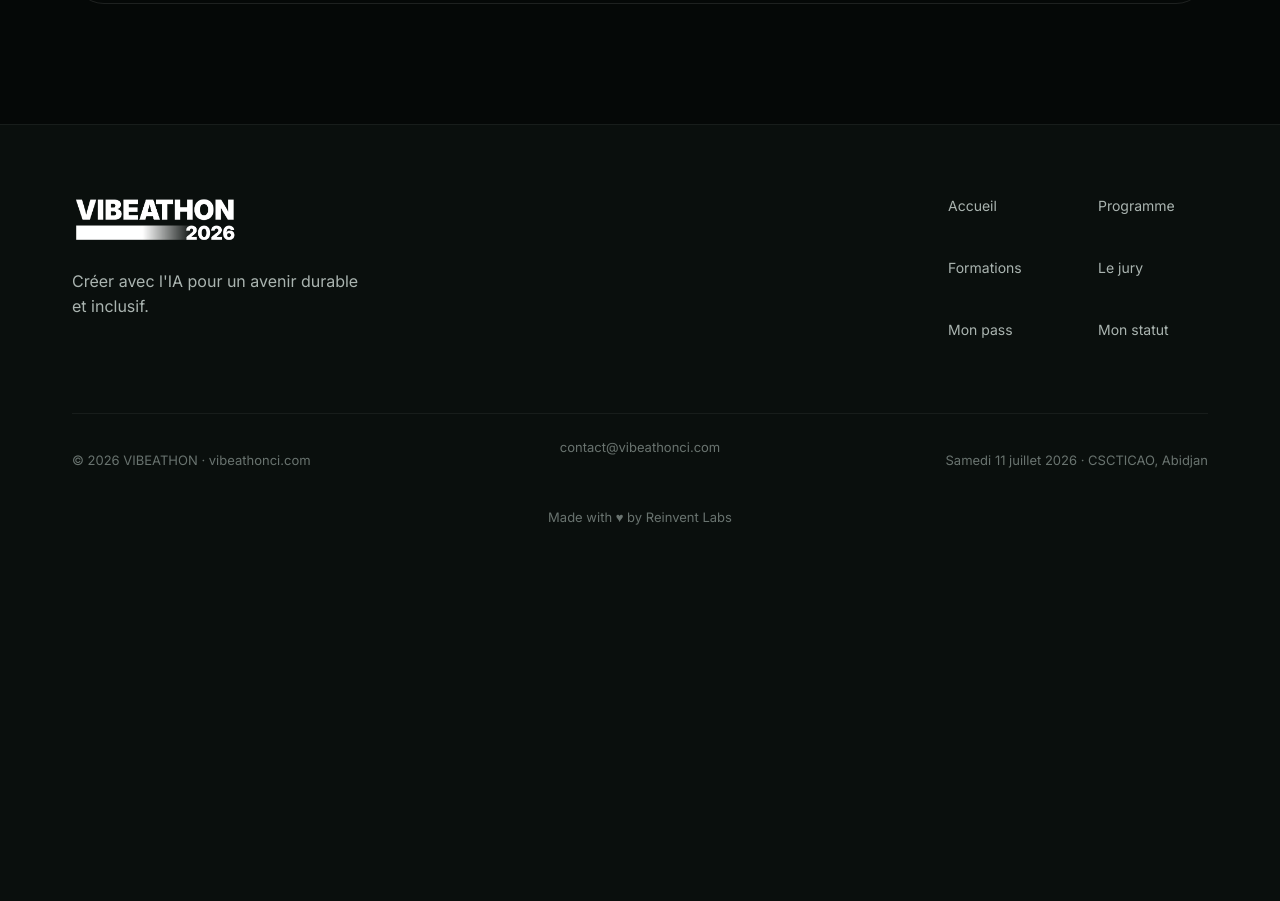
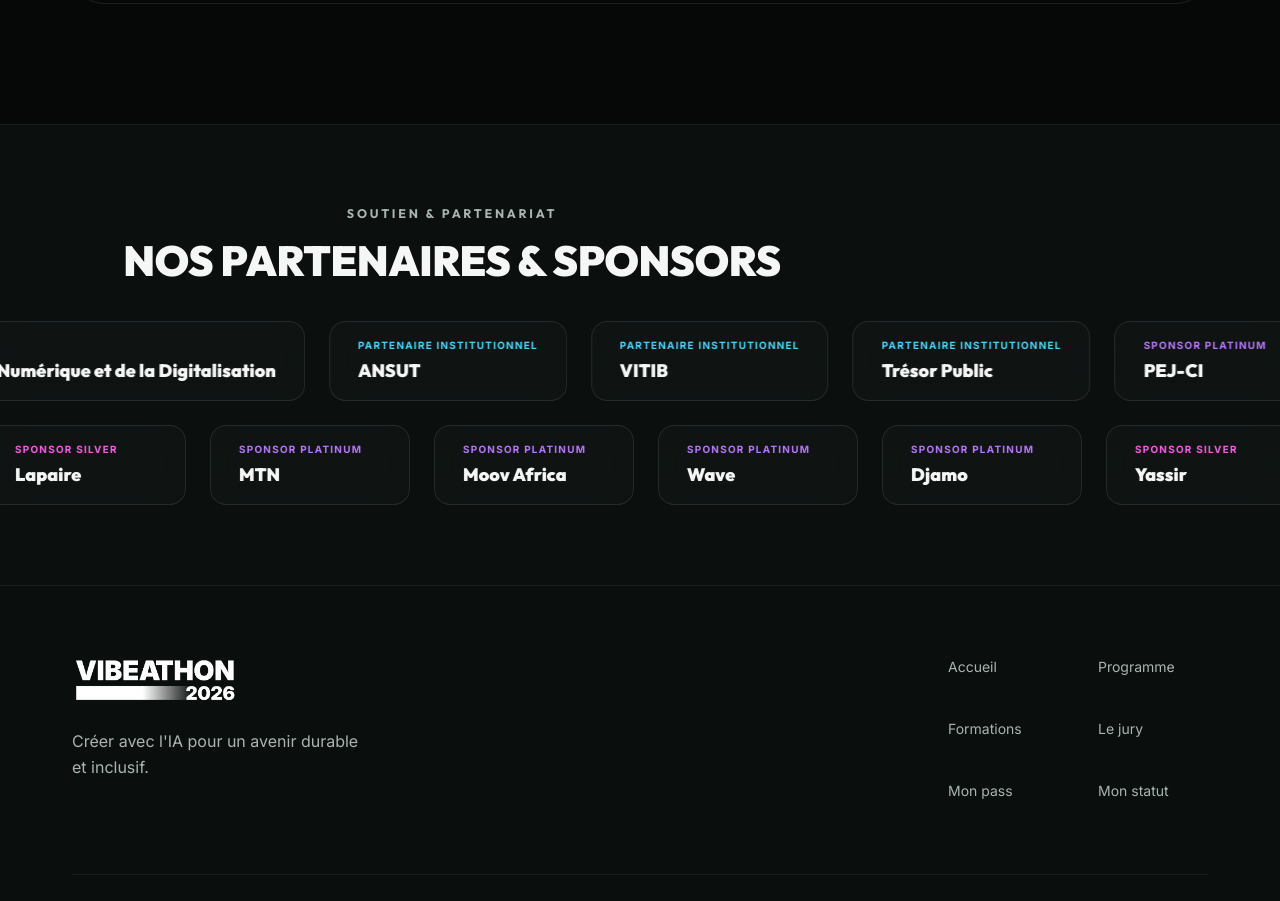
Before and after one commit to Reinvent-Labs/vibeathon-platform, a Next.js app: page / in a window 1280 px wide. Shown: the part 6844-7745 px from the top of the page. Before the commit the page ends 7444 px from the top, so only its background shows below. Built offline with nearby package versions, Linux system fonts and the light colour scheme; no server answers; the database is empty.

Commit message:
feat: add partners infinite scrolling marquee section between final CTA and footer

```diff
--- a/app/page.tsx
+++ b/app/page.tsx
@@ -7,6 +7,23 @@
 import { CATEGORIES, formatFee } from "@/lib/categories";
 import { getSiteContent, get, getList } from "@/lib/site-content";
 import { Countdown } from "@/components/public/Countdown";
+const PARTNERS_GROUP_1 = [
+  { name: "Ministère de la Transition Numérique et de la Digitalisation", tier: "Partenaire Institutionnel", color: "#43D9FF" },
+  { name: "ANSUT", tier: "Partenaire Institutionnel", color: "#43D9FF" },
+  { name: "VITIB", tier: "Partenaire Institutionnel", color: "#43D9FF" },
+  { name: "Trésor Public", tier: "Partenaire Institutionnel", color: "#43D9FF" },
+  { name: "PEJ-CI", tier: "Sponsor Platinum", color: "#BA77FF" },
+  { name: "Orange", tier: "Sponsor Platinum", color: "#BA77FF" },
+];
+
+const PARTNERS_GROUP_2 = [
+  { name: "MTN", tier: "Sponsor Platinum", color: "#BA77FF" },
+  { name: "Moov Africa", tier: "Sponsor Platinum", color: "#BA77FF" },
+  { name: "Wave", tier: "Sponsor Platinum", color: "#BA77FF" },
+  { name: "Djamo", tier: "Sponsor Platinum", color: "#BA77FF" },
+  { name: "Yassir", tier: "Sponsor Silver", color: "#FF57E3" },
+  { name: "Lapaire", tier: "Sponsor Silver", color: "#FF57E3" },
+];
 
 export default async function HomePage() {
   const c = await getSiteContent();
@@ -339,6 +356,56 @@
           </div>
         </section>
 
+        {/* ── PARTNERS MARQUEE ────────────────────────────────────── */}
+        <section className="partners-section">
+          <div className="wrap">
+            <div className="section-head" style={{ textAlign: "center", marginBottom: "40px" }} data-reveal>
+              <span className="eyebrow">Soutien & Partenariat</span>
+              <h2 className="display" style={{ fontSize: "clamp(28px, 4vw, 42px)" }}>Nos Partenaires & Sponsors</h2>
+            </div>
+          </div>
+
+          <div className="partners-marquee-container">
+            {/* Track 1 (Left to Right) */}
+            <div className="partners-track-wrapper">
+              <div className="partners-track">
+                {PARTNERS_GROUP_1.map((p, idx) => (
+                  <div key={idx} className="partner-badge">
+                    <span className="partner-tier" style={{ color: p.color }}>{p.tier}</span>
+                    <span className="partner-name">{p.name}</span>
+                  </div>
+                ))}
+                {/* Duplicate */}
+                {PARTNERS_GROUP_1.map((p, idx) => (
+                  <div key={`dup1-${idx}`} className="partner-badge">
+                    <span className="partner-tier" style={{ color: p.color }}>{p.tier}</span>
+                    <span className="partner-name">{p.name}</span>
+                  </div>
+                ))}
+              </div>
+            </div>
+
+            {/* Track 2 (Right to Left) */}
+            <div className="partners-track-wrapper">
+              <div className="partners-track-rev">
+                {PARTNERS_GROUP_2.map((p, idx) => (
+                  <div key={idx} className="partner-badge">
+                    <span className="partner-tier" style={{ color: p.color }}>{p.tier}</span>
+                    <span className="partner-name">{p.name}</span>
+                  </div>
+                ))}
+                {/* Duplicate */}
+                {PARTNERS_GROUP_2.map((p, idx) => (
+                  <div key={`dup2-${idx}`} className="partner-badge">
+                    <span className="partner-tier" style={{ color: p.color }}>{p.tier}</span>
+                    <span className="partner-name">{p.name}</span>
+                  </div>
+                ))}
+              </div>
+            </div>
+          </div>
+        </section>
+
       </main>
 
       <ScrollReveal />
--- a/app/styles/site.css
+++ b/app/styles/site.css
@@ -485,3 +485,78 @@
 @media (max-width: 900px) {
   .perks { grid-template-columns: 1fr; }
 }
+
+/* ---- Partners Marquee ---- */
+.partners-section {
+  padding: 80px 0;
+  overflow: hidden;
+  border-top: 1px solid var(--line-2);
+  background: rgba(16, 23, 26, 0.25);
+}
+.partners-marquee-container {
+  display: flex;
+  flex-direction: column;
+  gap: 24px;
+  width: 100%;
+  overflow: hidden;
+  user-select: none;
+}
+.partners-track-wrapper {
+  display: flex;
+  overflow: hidden;
+  width: 100%;
+}
+.partners-track {
+  display: flex;
+  gap: 24px;
+  animation: marquee-scroll 45s linear infinite;
+  width: max-content;
+}
+.partners-track-rev {
+  display: flex;
+  gap: 24px;
+  animation: marquee-scroll-reverse 45s linear infinite;
+  width: max-content;
+}
+.partner-badge {
+  flex-shrink: 0;
+  display: flex;
+  flex-direction: column;
+  justify-content: center;
+  align-items: flex-start;
+  background: rgba(255, 255, 255, 0.02);
+  border: 1px solid var(--line);
+  border-radius: 16px;
+  padding: 16px 28px;
+  backdrop-filter: blur(12px);
+  min-width: 200px;
+  transition: all 0.3s ease;
+}
+.partner-badge:hover {
+  background: rgba(255, 255, 255, 0.04);
+  border-color: rgba(255, 255, 255, 0.1);
+  transform: translateY(-2px);
+}
+.partner-tier {
+  font-size: 10px;
+  font-weight: 700;
+  text-transform: uppercase;
+  letter-spacing: .12em;
+  margin-bottom: 4px;
+}
+.partner-name {
+  font-family: 'Outfit', sans-serif;
+  font-weight: 800;
+  font-size: 18px;
+  color: var(--ink);
+  white-space: nowrap;
+}
+
+@keyframes marquee-scroll {
+  0% { transform: translateX(0); }
+  100% { transform: translateX(-50%); }
+}
+@keyframes marquee-scroll-reverse {
+  0% { transform: translateX(-50%); }
+  100% { transform: translateX(0); }
+}
```
